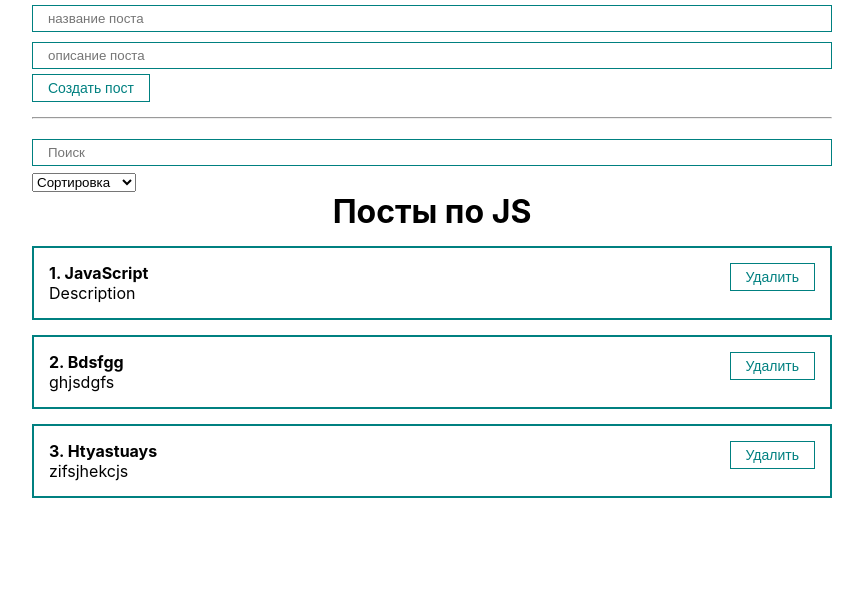
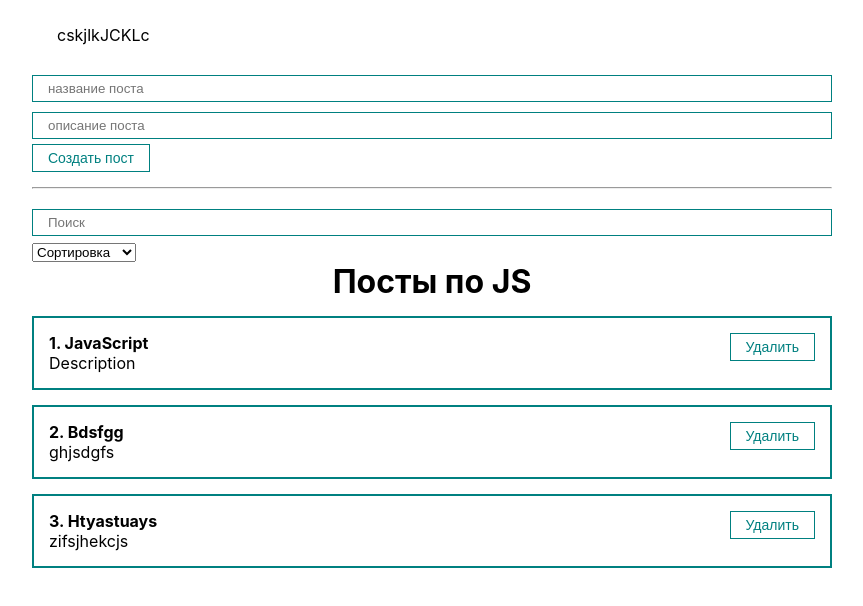
Before and after one commit to Yuthala/React_basics, a React (Create React App) app: page / in a window 1280 px wide. Shown: the top 606 px of the page, without its empty margins (208-1071 px from the left). Built offline with nearby package versions, Linux system fonts and the light colour scheme.

Commit message:
MyModal - with issue

```diff
--- a/src/App.js
+++ b/src/App.js
@@ -8,6 +8,7 @@
 import PostForm from './components/UI/PostForm';
 import MySelect from './components/UI/select/MySelect';
 import MyInput from './components/UI/input/MyInput';
+import MyModal from './components/UI/MyModal/MyModal';
 //import Counter from './components/Counter';
 //import ClassCounter from './components/ClassCounter';
 
@@ -64,6 +65,8 @@
       {/* //передаем в props объект post  */}
       {/* <PostItem post={{id: 1, title: 'JavaScript', body: 'Description'}}/> */}
 
+    <MyModal>cskjlkJCKLc</MyModal>
+
     <PostForm create={createPost}/>
 
     {/* //сортировка постов */}
--- /dev/null
+++ b/src/components/UI/MyModal/MyModal.jsx
@@ -0,0 +1,13 @@
+import cl from './MyModal.module.css';
+
+const MyModal = ({children}) => {
+	return (
+		<div className={[cl.myModal, cl.active].join('')}>
+			<div className={cl.myModalContent}>
+				{children}
+			</div>
+		</div>
+	 );
+}
+
+export default MyModal;
--- /dev/null
+++ b/src/components/UI/MyModal/MyModal.module.css
@@ -0,0 +1,22 @@
+.myModal {
+	position: fixed;
+	top: 0;
+	bottom: 0;
+	right: 0;
+	left: 0;
+	display: none;
+	background: rgba(0, 0, 0, .5);
+}
+
+.myModalContent {
+	padding: 25px;
+	background-color: #fff;
+	border-radius: 16px;
+	min-width: 250px;
+}
+
+.myModal.active {
+	display: flex;
+	justify-content: center;
+	align-items: center;
+}
```
